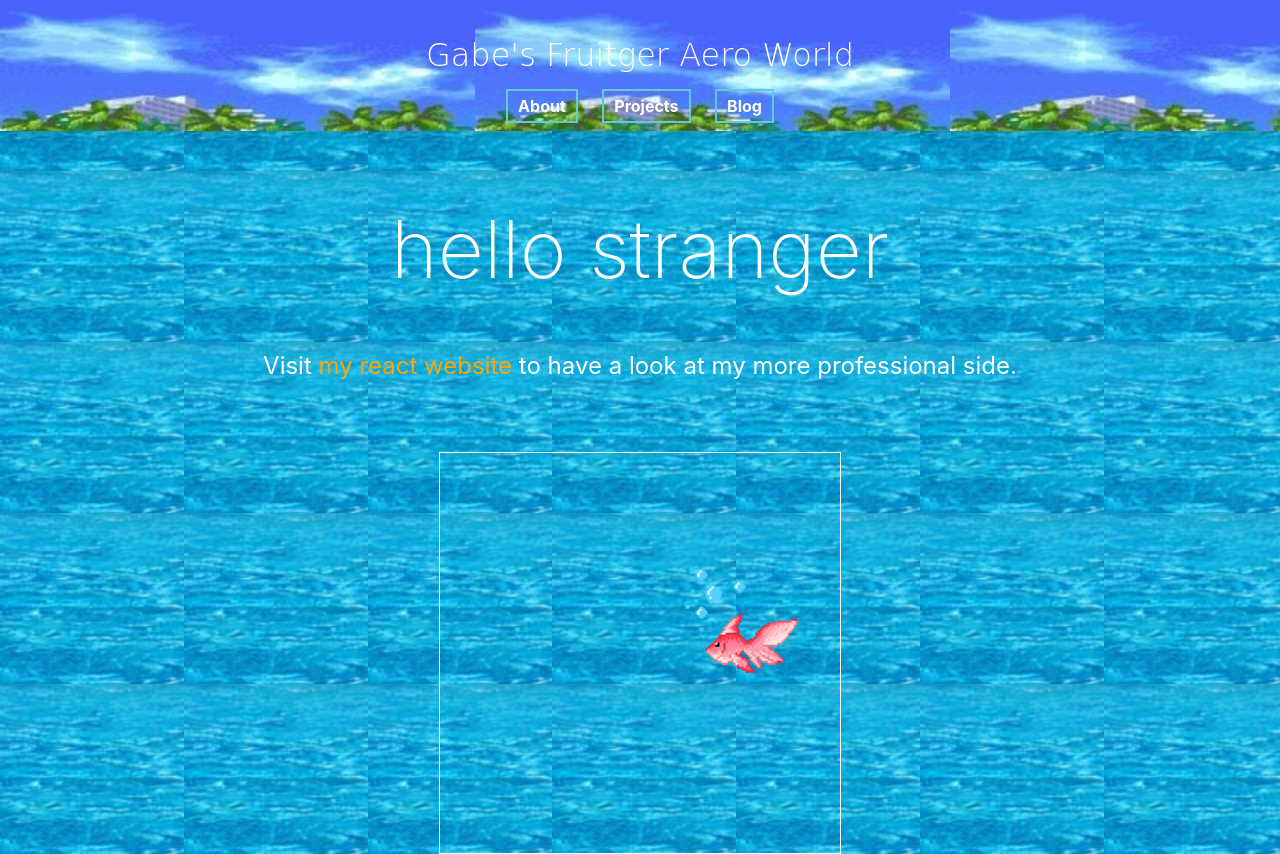
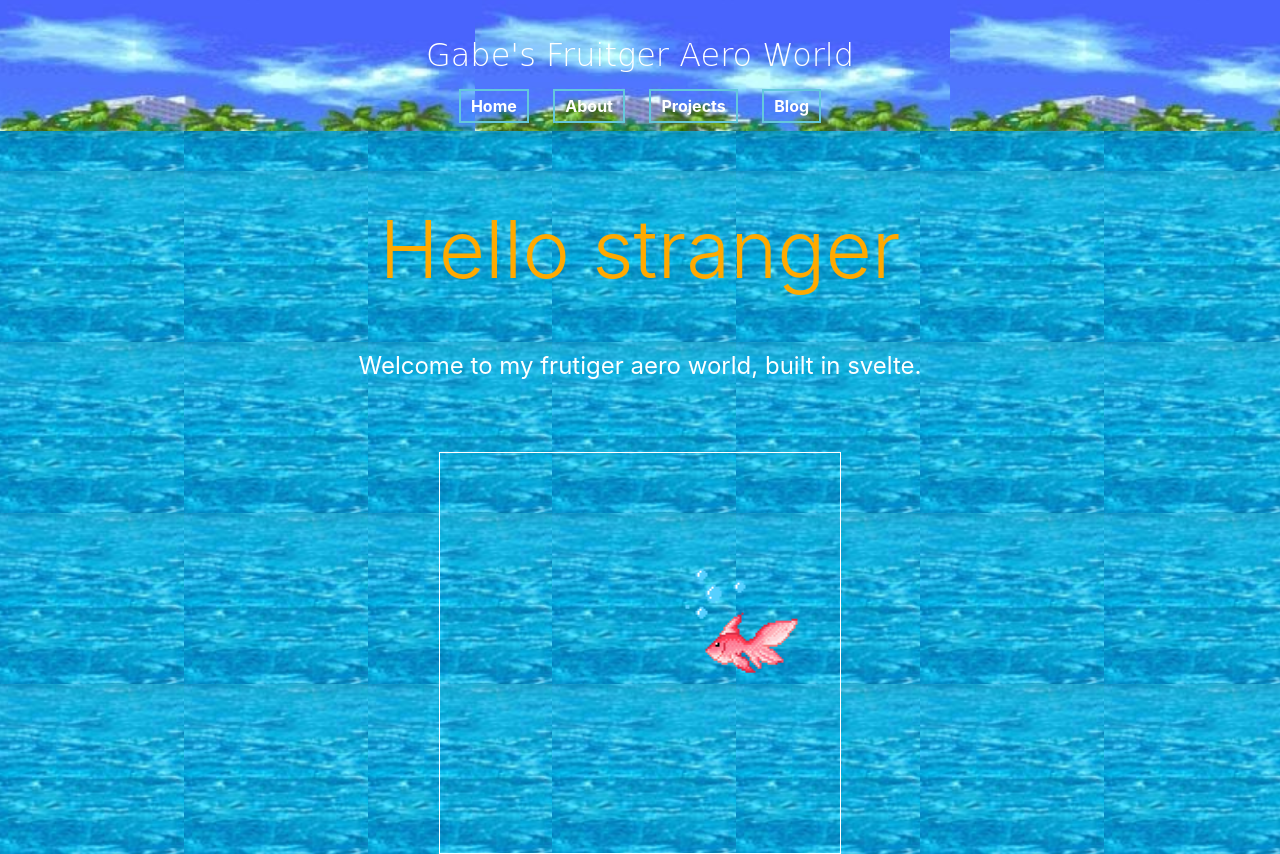
Before and after one commit to gabrielpesquivel/PersonalWebsite-Svelte, a Svelte app in the folder my-svelte-site/: page / in a window 1280 px wide. Built offline with nearby package versions, Linux system fonts and the light colour scheme.

Commit message:
Build routes

```diff
--- a/my-svelte-site/package.json
+++ b/my-svelte-site/package.json
@@ -20,6 +20,7 @@
     "svelte-motion": "^0.12.2"
   },
   "dependencies": {
-    "sirv-cli": "^2.0.0"
+    "sirv-cli": "^2.0.0",
+    "svelte-spa-router": "^4.0.1"
   }
 }
--- a/my-svelte-site/src/App.svelte
+++ b/my-svelte-site/src/App.svelte
@@ -1,26 +1,23 @@
 <script>
-    import Header from "./components/Header.svelte";
-  	import Fish from "./components/SearchingFish.svelte";
-	import Main from "./components/Main.svelte";
+	import Router from 'svelte-spa-router'
+	import routes from './routes.js'
   </script>
-
-<Header />
-
-<Main />
-
-<Fish />
-
 
   <style>
 	:global(body) {
 	  margin: 0;
 	  padding: 0;
-
-		/* Provide the path to your texture image */
 	  background-image: url('/wallpaper.png');
 	  background-repeat: repeat;
 	  background-size: auto;
 	  background-attachment: scroll;
 	}
+	:global(h1) {
+		color: rgb(255, 170, 0);
+		font-size: 5em;
+		font-weight: 300;
+		text-align: center;
+	}
+  </style>
 
-</style>
+  <Router {routes} />
--- /dev/null
+++ b/my-svelte-site/src/components/About.svelte
@@ -0,0 +1,7 @@
+<script>
+    import Header from "./Header.svelte";
+</script>
+
+<Header />
+
+<h1>About</h1>
--- /dev/null
+++ b/my-svelte-site/src/components/Blog.svelte
@@ -0,0 +1,7 @@
+<script>
+    import Header from "./Header.svelte";
+</script>
+
+<Header />
+
+<h1>Blogs</h1>
--- a/my-svelte-site/src/components/Header.svelte
+++ b/my-svelte-site/src/components/Header.svelte
@@ -3,13 +3,16 @@
 </script>
 
 <header class="header">
-    <h1> Gabe's Fruitger Aero World </h1>
-    <nav>
-        <a href="#about">About</a>
-        <a href="#projects">Projects</a>
-        <a href="#blog">Blog</a>
-    </nav>
-</header>
+	<h1>Gabe's Fruitger Aero World</h1>
+	<nav>
+	  <!-- Notice the '#' in these links because svelte-spa-router uses hash routing by default -->
+	  <a href="#/">Home</a>
+	  <a href="#/about">About</a>
+	  <a href="#/projects">Projects</a>
+	  <a href="#/blog">Blog</a>
+	</nav>
+  </header>
+
 
 <style>
     .header {
--- /dev/null
+++ b/my-svelte-site/src/components/Home.svelte
@@ -0,0 +1,11 @@
+<script>
+  	import Fish from "./SearchingFish.svelte";
+	import Main from "./Main.svelte";
+	import Header from "./Header.svelte";
+</script>
+
+<Header />
+
+<Main />
+
+<Fish />
--- a/my-svelte-site/src/components/Main.svelte
+++ b/my-svelte-site/src/components/Main.svelte
@@ -3,22 +3,16 @@
 </script>
 
 <main>
-	<h1> hello stranger </h1>
-	<p>Visit <a href="www.gabrielpesquivel.com "> my react website </a> to have a look at my more professional side.</p>
+	<h1> Hello stranger </h1>
+	<p> Welcome to my frutiger aero world, built in svelte. </p>
 </main>
 
 <style>
-    	main {
+    main {
 		text-align: center;
 		padding: 1em;
 		max-width: 240px;
 		margin: 0 auto;
-	}
-
-	h1 {
-		color: white;
-		font-size: 5em;
-		font-weight: 200;
 	}
 
 	p {
@@ -26,10 +20,6 @@
 		font-size: 1.5em;
 	}
 
-	a {
-		color: orange;
-		text-decoration: none;
-	}
     @media (min-width: 640px) {
 		main {
 			max-width: none;
--- /dev/null
+++ b/my-svelte-site/src/components/Projects.svelte
@@ -0,0 +1,7 @@
+<script>
+    import Header from "./Header.svelte";
+</script>
+
+<Header />
+
+<h1>Projects</h1>
--- /dev/null
+++ b/my-svelte-site/src/routes.js
@@ -0,0 +1,13 @@
+import Home from './components/Home.svelte'
+import About from './components/About.svelte'
+import Projects from './components/Projects.svelte'
+import Blog from './components/Blog.svelte'
+
+const routes = {
+  '/': Home,
+  '/about': About,
+  '/projects': Projects,
+  '/blog': Blog
+}
+
+export default routes
```
Also changed, not shown: 1 other file (tests, documents, lock files or other folders). Lines whose indentation alone changed are shown as unchanged.
